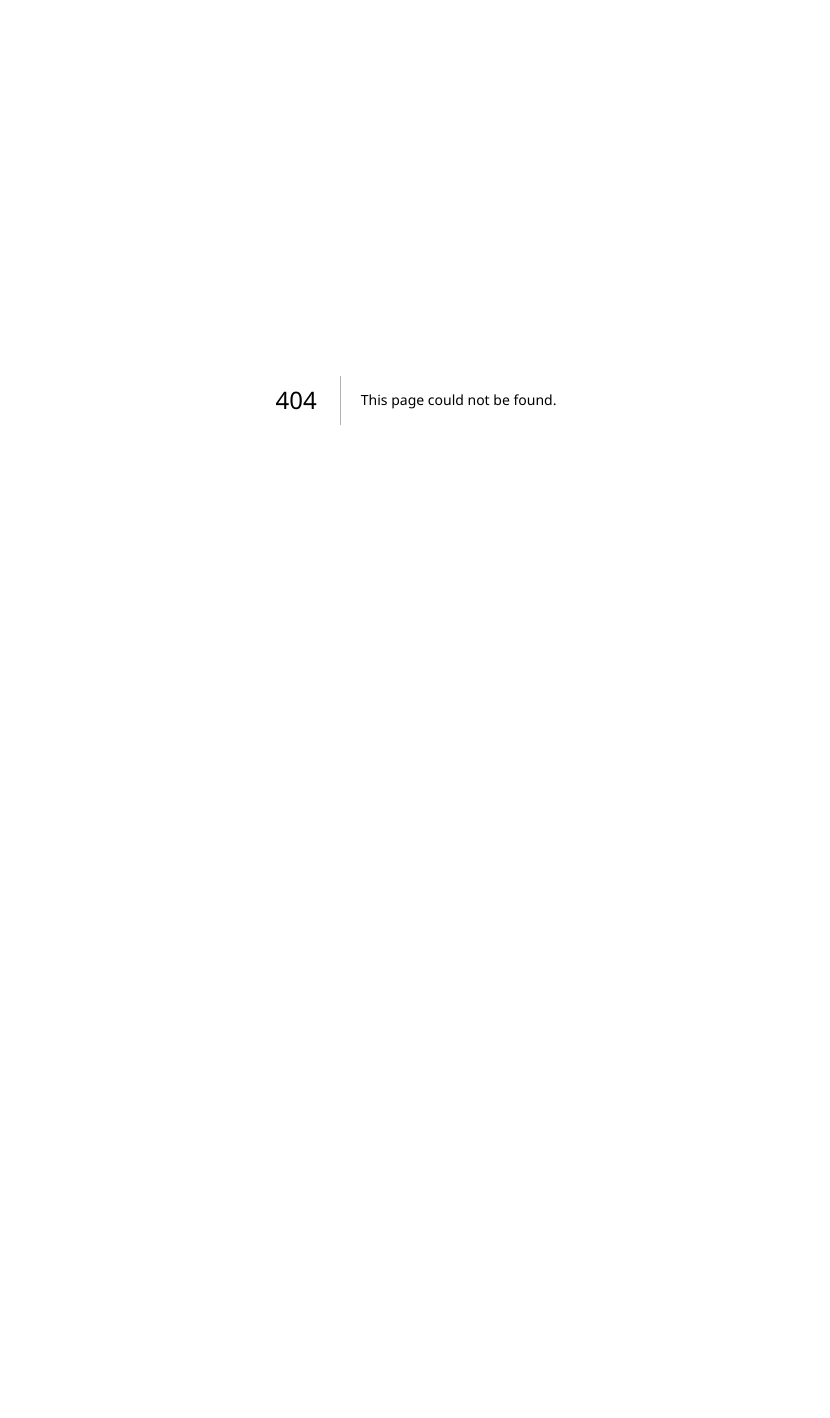
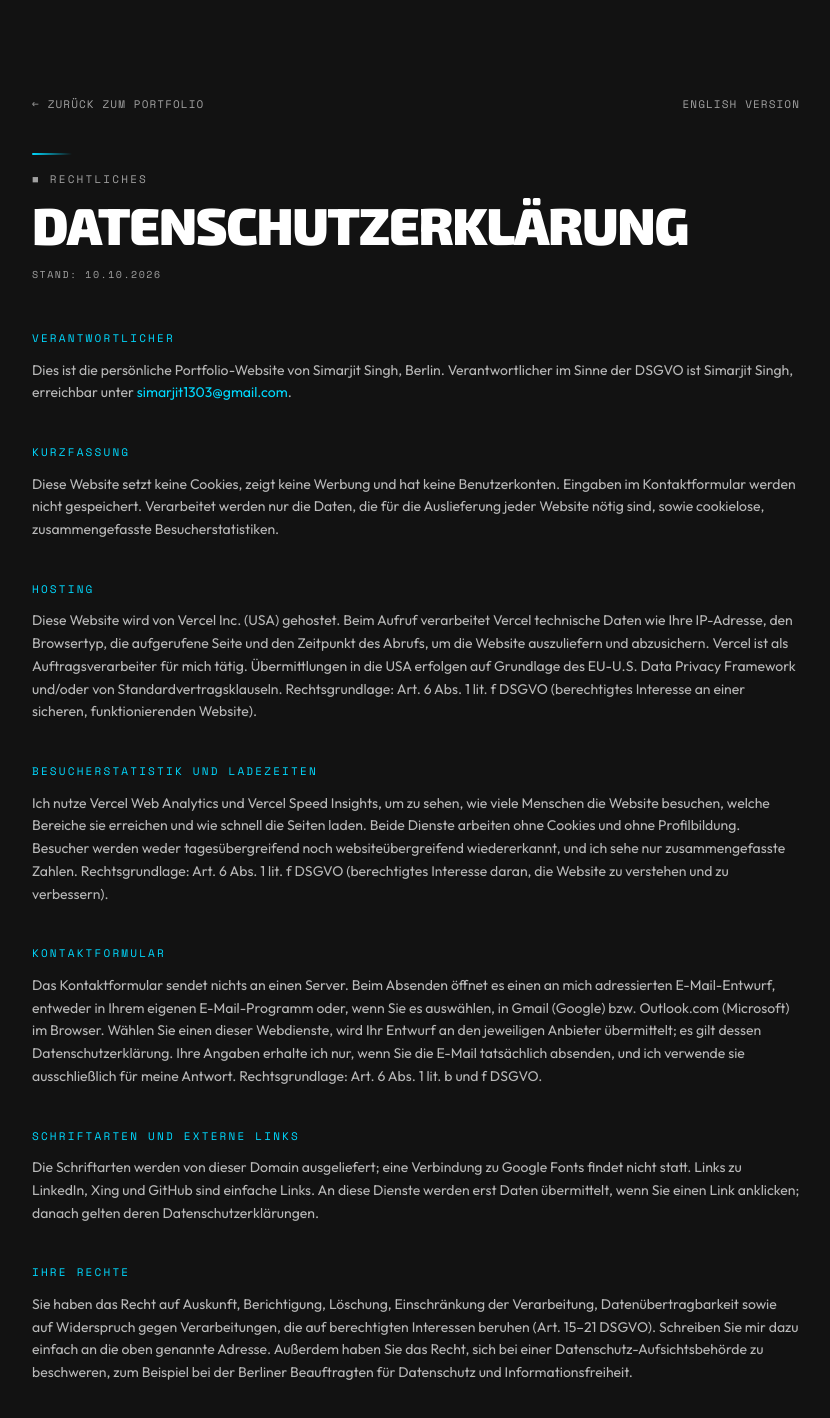
Before and after one commit to Simarjit1303/portfolio, a Next.js app: page /datenschutz in a window 1280 px wide. Before the commit this address had no page. Shown: the top 1418 px of the page, without its empty margins (224-1054 px from the left). Before the commit the page ends 800 px from the top, so only its background shows below. Built offline with nearby package versions, Linux system fonts and the light colour scheme.

Commit message:
feat: add German privacy policy (/datenschutz)
- Shared LegalPage component for both language versions
- Language switch links and hreflang alternates between /privacy and /datenschutz
- Footer Datenschutz link, sitemap entry

```diff
--- /dev/null
+++ b/src/app/datenschutz/page.tsx
@@ -0,0 +1,111 @@
+import type { Metadata } from "next";
+import { LegalPage, ContactEmail, type LegalSection } from "@/components/ui/LegalPage";
+
+export const metadata: Metadata = {
+  title: "Datenschutzerklärung | Simarjit Singh",
+  description: "Wie simarjit.de mit personenbezogenen Daten umgeht.",
+  alternates: { languages: { en: "/privacy" } },
+};
+
+const sections: LegalSection[] = [
+  {
+    heading: "Verantwortlicher",
+    body: (
+      <p>
+        Dies ist die persönliche Portfolio-Website von Simarjit Singh, Berlin. Verantwortlicher im
+        Sinne der DSGVO ist Simarjit Singh, erreichbar unter <ContactEmail />.
+      </p>
+    ),
+  },
+  {
+    heading: "Kurzfassung",
+    body: (
+      <p>
+        Diese Website setzt keine Cookies, zeigt keine Werbung und hat keine Benutzerkonten.
+        Eingaben im Kontaktformular werden nicht gespeichert. Verarbeitet werden nur die Daten,
+        die für die Auslieferung jeder Website nötig sind, sowie cookielose, zusammengefasste
+        Besucherstatistiken.
+      </p>
+    ),
+  },
+  {
+    heading: "Hosting",
+    body: (
+      <p>
+        Diese Website wird von Vercel Inc. (USA) gehostet. Beim Aufruf verarbeitet Vercel
+        technische Daten wie Ihre IP-Adresse, den Browsertyp, die aufgerufene Seite und den
+        Zeitpunkt des Abrufs, um die Website auszuliefern und abzusichern. Vercel ist als
+        Auftragsverarbeiter für mich tätig. Übermittlungen in die USA erfolgen auf Grundlage des
+        EU-U.S. Data Privacy Framework und/oder von Standardvertragsklauseln. Rechtsgrundlage:
+        Art. 6 Abs. 1 lit. f DSGVO (berechtigtes Interesse an einer sicheren, funktionierenden
+        Website).
+      </p>
+    ),
+  },
+  {
+    heading: "Besucherstatistik und Ladezeiten",
+    body: (
+      <p>
+        Ich nutze Vercel Web Analytics und Vercel Speed Insights, um zu sehen, wie viele Menschen
+        die Website besuchen, welche Bereiche sie erreichen und wie schnell die Seiten laden.
+        Beide Dienste arbeiten ohne Cookies und ohne Profilbildung. Besucher werden weder
+        tagesübergreifend noch websiteübergreifend wiedererkannt, und ich sehe nur
+        zusammengefasste Zahlen. Rechtsgrundlage: Art. 6 Abs. 1 lit. f DSGVO (berechtigtes
+        Interesse daran, die Website zu verstehen und zu verbessern).
+      </p>
+    ),
+  },
+  {
+    heading: "Kontaktformular",
+    body: (
+      <p>
+        Das Kontaktformular sendet nichts an einen Server. Beim Absenden öffnet es einen an mich
+        adressierten E-Mail-Entwurf, entweder in Ihrem eigenen E-Mail-Programm oder, wenn Sie es
+        auswählen, in Gmail (Google) bzw. Outlook.com (Microsoft) im Browser. Wählen Sie einen
+        dieser Webdienste, wird Ihr Entwurf an den jeweiligen Anbieter übermittelt; es gilt dessen
+        Datenschutzerklärung. Ihre Angaben erhalte ich nur, wenn Sie die E-Mail tatsächlich
+        absenden, und ich verwende sie ausschließlich für meine Antwort. Rechtsgrundlage: Art. 6
+        Abs. 1 lit. b und f DSGVO.
+      </p>
+    ),
+  },
+  {
+    heading: "Schriftarten und externe Links",
+    body: (
+      <p>
+        Die Schriftarten werden von dieser Domain ausgeliefert; eine Verbindung zu Google Fonts
+        findet nicht statt. Links zu LinkedIn, Xing und GitHub sind einfache Links. An diese
+        Dienste werden erst Daten übermittelt, wenn Sie einen Link anklicken; danach gelten deren
+        Datenschutzerklärungen.
+      </p>
+    ),
+  },
+  {
+    heading: "Ihre Rechte",
+    body: (
+      <p>
+        Sie haben das Recht auf Auskunft, Berichtigung, Löschung, Einschränkung der Verarbeitung,
+        Datenübertragbarkeit sowie auf Widerspruch gegen Verarbeitungen, die auf berechtigten
+        Interessen beruhen (Art. 15–21 DSGVO). Schreiben Sie mir dazu einfach an die oben genannte
+        Adresse. Außerdem haben Sie das Recht, sich bei einer Datenschutz-Aufsichtsbehörde zu
+        beschweren, zum Beispiel bei der Berliner Beauftragten für Datenschutz und
+        Informationsfreiheit.
+      </p>
+    ),
+  },
+];
+
+export default function DatenschutzPage() {
+  return (
+    <LegalPage
+      lang="de"
+      label="Rechtliches"
+      title={"Datenschutz­erklärung"}
+      updated="Stand: 10.10.2026"
+      backLabel="Zurück zum Portfolio"
+      switchHref="/privacy"
+      switchLabel="English version"
+      sections={sections}
+    />
+  );
+}
--- a/src/app/page.tsx
+++ b/src/app/page.tsx
@@ -56,6 +56,13 @@ export default function Home() {
               >
                 Privacy
               </Link>
+              <Link
+                href="/datenschutz"
+                lang="de"
+                className="text-[10px] font-mono tracking-[0.18em] uppercase text-white/50 hover:text-[#00D9FF] transition-colors duration-200"
+              >
+                Datenschutz
+              </Link>
               <span className="text-[10px] font-mono tracking-[0.18em] uppercase text-white/15">
                 © 2026
               </span>
--- a/src/app/privacy/page.tsx
+++ b/src/app/privacy/page.tsx
@@ -1,22 +1,19 @@
 import type { Metadata } from "next";
-import Link from "next/link";
+import { LegalPage, ContactEmail, type LegalSection } from "@/components/ui/LegalPage";
 
 export const metadata: Metadata = {
   title: "Privacy Policy | Simarjit Singh",
   description: "How simarjit.de handles personal data.",
+  alternates: { languages: { de: "/datenschutz" } },
 };
 
-const sections: { heading: string; body: React.ReactNode }[] = [
+const sections: LegalSection[] = [
   {
     heading: "Who is responsible",
     body: (
       <p>
         This is the personal portfolio website of Simarjit Singh, Berlin, Germany. The controller
-        under the GDPR is Simarjit Singh, reachable at{" "}
-        <a href="mailto:simarjit1303@gmail.com" className="text-[#00D9FF] hover:underline">
-          simarjit1303@gmail.com
-        </a>
-        .
+        under the GDPR is Simarjit Singh, reachable at <ContactEmail />.
       </p>
     ),
   },
@@ -95,38 +92,15 @@ const sections: { heading: string; body: React.ReactNode }[] = [
 
 export default function PrivacyPage() {
   return (
-    <main className="min-h-[100dvh] bg-[#121212] px-6 sm:px-8 md:px-24 py-16 md:py-24">
-      <div className="max-w-3xl mx-auto">
-        <Link
-          href="/"
-          className="inline-flex items-center gap-1.5 text-[11px] font-mono tracking-widest uppercase text-white/60 hover:text-[#00D9FF] transition-colors duration-200"
-        >
-          ← Back to portfolio
-        </Link>
-
-        <div className="h-[2px] w-10 rounded-full mt-10 mb-4" style={{ background: "linear-gradient(90deg, #00D9FF, transparent)" }} />
-        <p className="text-[11px] font-mono tracking-[0.2em] uppercase text-white/60">■ Legal</p>
-        <h1
-          className="text-[clamp(2rem,5vw,3.25rem)] font-black uppercase tracking-tight leading-none text-white mt-3"
-          style={{ fontFamily: "var(--font-display)" }}
-        >
-          Privacy Policy
-        </h1>
-        <p className="font-mono text-[10px] tracking-[0.15em] uppercase text-white/60 mt-4">
-          Last updated: 10 October 2026
-        </p>
-
-        <div className="mt-12 space-y-10">
-          {sections.map(({ heading, body }) => (
-            <section key={heading}>
-              <h2 className="text-[11px] font-mono tracking-[0.2em] uppercase text-[#00D9FF] mb-3">
-                {heading}
-              </h2>
-              <div className="text-white/70 text-sm leading-relaxed">{body}</div>
-            </section>
-          ))}
-        </div>
-      </div>
-    </main>
+    <LegalPage
+      lang="en"
+      label="Legal"
+      title="Privacy Policy"
+      updated="Last updated: 10 October 2026"
+      backLabel="Back to portfolio"
+      switchHref="/datenschutz"
+      switchLabel="Deutsche Version"
+      sections={sections}
+    />
   );
 }
--- /dev/null
+++ b/src/components/ui/LegalPage.tsx
@@ -0,0 +1,64 @@
+import Link from "next/link";
+
+export type LegalSection = { heading: string; body: React.ReactNode };
+
+interface LegalPageProps {
+  lang: "en" | "de";
+  label: string;
+  title: string;
+  updated: string;
+  backLabel: string;
+  switchHref: string;
+  switchLabel: string;
+  sections: LegalSection[];
+}
+
+export function LegalPage({ lang, label, title, updated, backLabel, switchHref, switchLabel, sections }: LegalPageProps) {
+  return (
+    <main lang={lang} className="min-h-[100dvh] bg-[#121212] px-6 sm:px-8 md:px-24 py-16 md:py-24">
+      <div className="max-w-3xl mx-auto">
+        <div className="flex flex-wrap items-center justify-between gap-4">
+          <Link
+            href="/"
+            className="inline-flex items-center gap-1.5 text-[11px] font-mono tracking-widest uppercase text-white/60 hover:text-[#00D9FF] transition-colors duration-200"
+          >
+            ← {backLabel}
+          </Link>
+          <Link
+            href={switchHref}
+            className="text-[11px] font-mono tracking-widest uppercase text-white/60 hover:text-[#00D9FF] transition-colors duration-200"
+          >
+            {switchLabel}
+          </Link>
+        </div>
+
+        <div className="h-[2px] w-10 rounded-full mt-10 mb-4" style={{ background: "linear-gradient(90deg, #00D9FF, transparent)" }} />
+        <p className="text-[11px] font-mono tracking-[0.2em] uppercase text-white/60">■ {label}</p>
+        <h1
+          className="text-[clamp(2rem,5vw,3.25rem)] font-black uppercase tracking-tight leading-none text-white mt-3 [overflow-wrap:anywhere]"
+          style={{ fontFamily: "var(--font-display)" }}
+        >
+          {title}
+        </h1>
+        <p className="font-mono text-[10px] tracking-[0.15em] uppercase text-white/60 mt-4">{updated}</p>
+
+        <div className="mt-12 space-y-10">
+          {sections.map(({ heading, body }) => (
+            <section key={heading}>
+              <h2 className="text-[11px] font-mono tracking-[0.2em] uppercase text-[#00D9FF] mb-3">{heading}</h2>
+              <div className="text-white/70 text-sm leading-relaxed">{body}</div>
+            </section>
+          ))}
+        </div>
+      </div>
+    </main>
+  );
+}
+
+export function ContactEmail() {
+  return (
+    <a href="mailto:simarjit1303@gmail.com" className="text-[#00D9FF] hover:underline">
+      simarjit1303@gmail.com
+    </a>
+  );
+}
```
Also changed, not shown: 1 other file (tests, documents, lock files or other folders).
